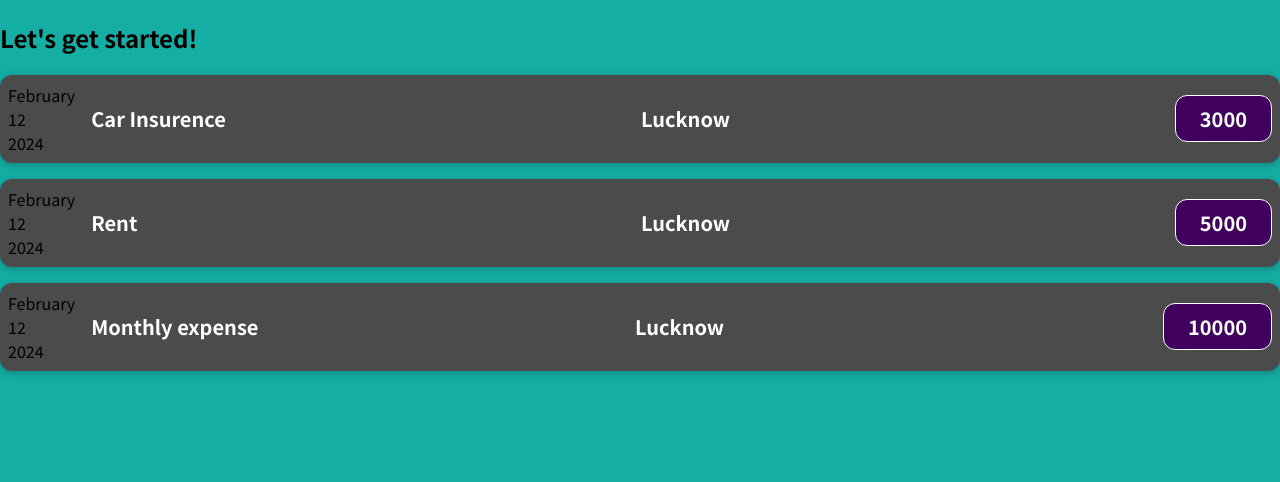
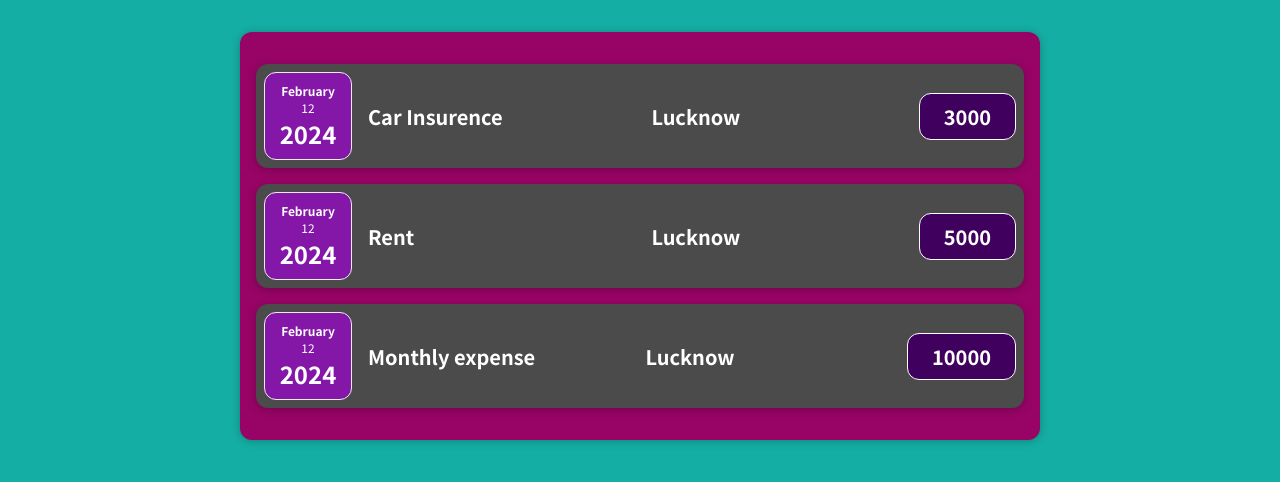
Before and after one commit to elite1003/ExpenseItem, a React (Create React App) app: page / in a window 1280 px wide. Shown: the top 482 px of the page. Built offline with nearby package versions, Linux system fonts and the light colour scheme.

Commit message:
task 11 Card component added

```diff
--- a/src/App.jsx
+++ b/src/App.jsx
@@ -1,4 +1,5 @@
-import ExpenseItem from "./components/ExpenseItem";
+import Expenses from "./components/Expenses";
+
 function App() {
   const expenses = [
     {
@@ -21,14 +22,7 @@ function App() {
     },
   ];
 
-  return (
-    <div>
-      <h2>Let's get started!</h2>
-      {expenses.map((expense) => {
-        return <ExpenseItem expense={expense} />;
-      })}
-    </div>
-  );
+  return <Expenses expenses={expenses} />;
 }
 
 export default App;
--- /dev/null
+++ b/src/components/Card.css
@@ -0,0 +1,4 @@
+.card {
+  border-radius: 12px;
+  box-shadow: 0 1px 8px rgba(0, 0, 0, 0.25);
+}
--- /dev/null
+++ b/src/components/Card.jsx
@@ -0,0 +1,9 @@
+import React from "react";
+import "./Card.css";
+function Card(props) {
+  const { className, children } = props;
+  const classes = "card " + className;
+  return <div className={classes}>{children}</div>;
+}
+
+export default Card;
--- /dev/null
+++ b/src/components/ExpenseDate.css
@@ -0,0 +1,26 @@
+.expense-date {
+  display: flex;
+  flex-direction: column;
+  width: 5.5rem;
+  height: 5.5rem;
+  border: 1px solid #ececec;
+  background-color: #8417a8;
+  color: white;
+  border-radius: 12px;
+  align-items: center;
+  justify-content: center;
+}
+
+.expense-date__month {
+  font-size: 0.75rem;
+  font-weight: bold;
+}
+
+.expense-date__year {
+  font-size: 0.75rem;
+}
+
+.expense-date__day {
+  font-size: 1.5rem;
+  font-weight: bold;
+}
--- a/src/components/ExpenseDate.jsx
+++ b/src/components/ExpenseDate.jsx
@@ -1,15 +1,14 @@
-import React from "react";
-
+import "./ExpenseDate.css";
 function ExpenseDate(props) {
   const { date } = props;
   const month = date.toLocaleString("en-US", { month: "long" });
   const day = date.toLocaleString("en-US", { day: "2-digit" });
   const year = date.getFullYear();
   return (
-    <div>
-      <div>{month}</div>
-      <div>{day}</div>
-      <div>{year}</div>
+    <div className="expense-date">
+      <div className="expense-date__month">{month}</div>
+      <div className="expense-date__year">{day}</div>
+      <div className="expense-date__day">{year}</div>
     </div>
   );
 }
--- a/src/components/ExpenseDetail.jsx
+++ b/src/components/ExpenseDetail.jsx
@@ -1,5 +1,3 @@
-import React from "react";
-
 function ExpenseDetail(props) {
   const { amount, description, locationOfExpenditure } = props;
   return (
--- a/src/components/ExpenseItem.jsx
+++ b/src/components/ExpenseItem.jsx
@@ -1,4 +1,3 @@
-import React from "react";
 import "./ExpenseItem.css";
 import ExpenseDate from "./ExpenseDate";
 import ExpenseDetail from "./ExpenseDetail";
--- /dev/null
+++ b/src/components/Expenses.css
@@ -0,0 +1,7 @@
+.expenses {
+  padding: 1rem;
+  background-color: rgb(152, 4, 102);
+  margin: 2rem auto;
+  width: 50rem;
+  max-width: 95%;
+}
--- /dev/null
+++ b/src/components/Expenses.jsx
@@ -0,0 +1,16 @@
+import ExpenseItem from "./ExpenseItem";
+import Card from "./Card";
+import "./Expenses.css";
+
+function Expenses(props) {
+  const { expenses } = props;
+  return (
+    <Card className="expenses">
+      {expenses.map((expense) => {
+        return <ExpenseItem expense={expense} />;
+      })}
+    </Card>
+  );
+}
+
+export default Expenses;
--- a/src/index.jsx
+++ b/src/index.jsx
@@ -1,11 +1,6 @@
-import React from "react";
 import ReactDOM from "react-dom/client";
 import "./index.css";
 import App from "./App";
 
 const root = ReactDOM.createRoot(document.getElementById("root"));
-root.render(
-  <React.StrictMode>
-    <App />
-  </React.StrictMode>
-);
+root.render(<App />);
```
